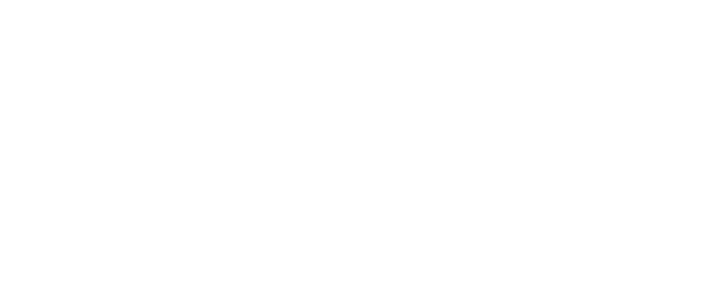
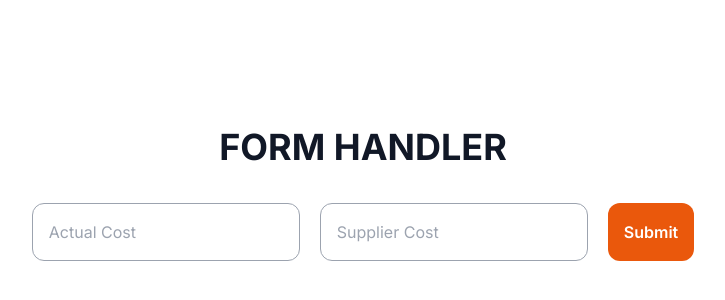
Before and after one commit to Hasmukhsingh1999/NumberFormat, a Next.js app: page / in a window 1280 px wide. Shown: the part 206-506 px from the top of the page, without its empty margins (277-1002 px from the left). Built offline with nearby package versions, Linux system fonts and the light colour scheme.

Commit message:
form design

```diff
--- a/app/page.js
+++ b/app/page.js
@@ -2,9 +2,12 @@ import React from 'react'
 
 const page = () => {
   return (
-    <div className='h-screen w-full'>
-      <form>
-
+    <div className='h-screen w-full flex flex-col items-center justify-center gap-9'>
+      <h1 className='text-4xl font-bold text-gray-900'>FORM HANDLER</h1>
+      <form className='flex gap-5'>
+        <input className='border border-gray-400 p-4 rounded-xl' type='text' placeholder='Actual Cost' name='actual_cost'/>
+        <input className='border border-gray-400  p-4 rounded-xl' type='text' placeholder='Supplier Cost' name='supplier_cost'/>
+        <button type='submit' className='p-4 bg-orange-600 rounded-xl text-white font-semibold'>Submit</button>
       </form>
     </div>
   )
```
